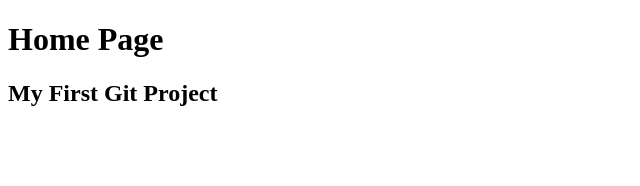
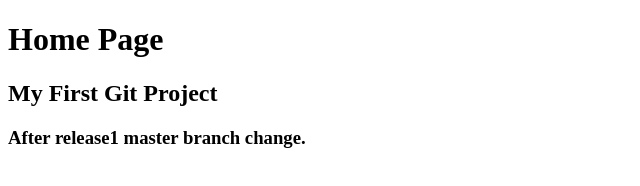
Before and after one commit to AtharImam9207/project, a plain HTML site: page index.html in a window 1280 px wide. Shown: the whole page, without its empty margins (0-640 px from the left). Drawn offline with Linux system fonts and the light colour scheme.

Commit message:
chnage after release1

```diff
--- a/index.html
+++ b/index.html
@@ -8,5 +8,6 @@
 <body>
     <h1>Home Page</h1>
     <h2>My First Git Project</h2>
+    <h3> After release1 master branch change.</h3>
 </body>
 </html>
```
